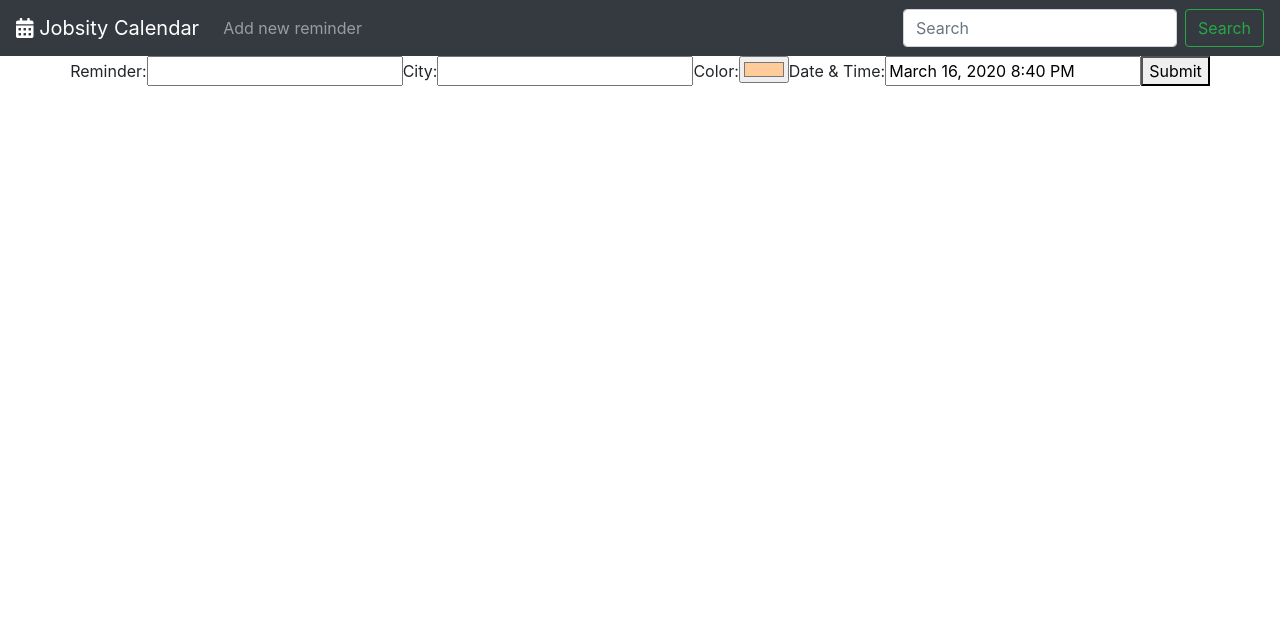
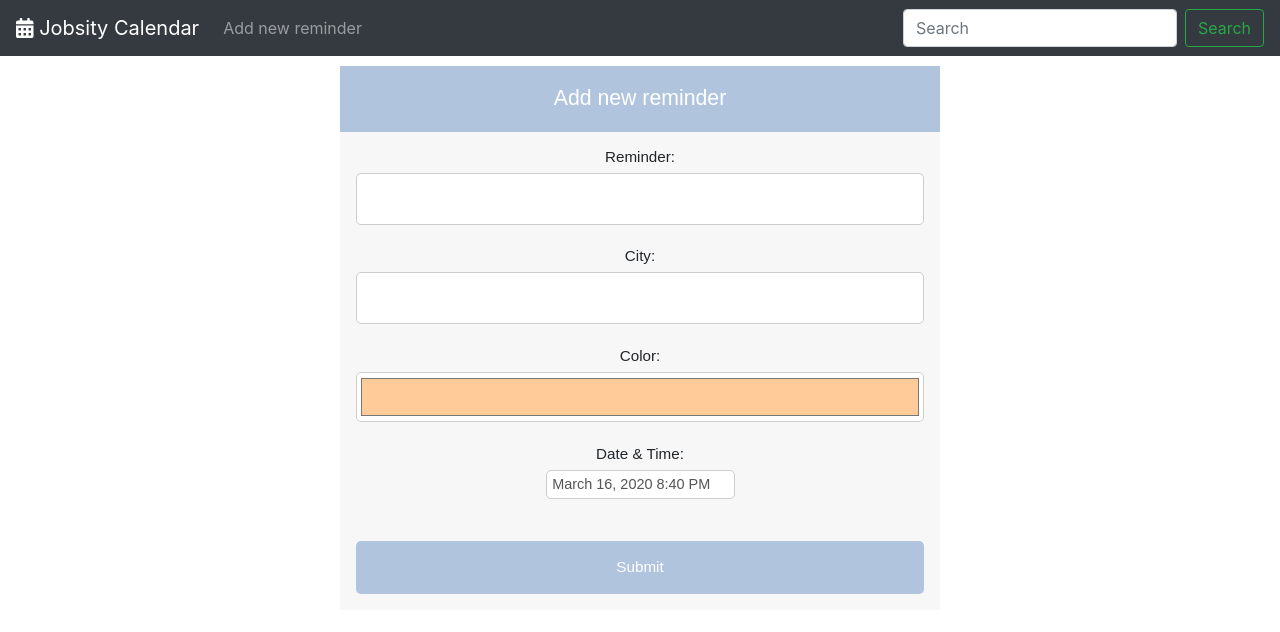
Before and after one commit to fx2000/react-calendar, a React (Create React App) app in the folder client/: page /add in a window 1280 px wide. Shown: the top 632 px of the page. Built offline with nearby package versions, Linux system fonts and the light colour scheme; no server answers.

Commit message:
Added CSS styling to Add New Reminder form

```diff
--- a/client/src/App.css
+++ b/client/src/App.css
@@ -103,3 +103,105 @@
   -webkit-box-shadow: inset 0 0 6px rgba(0, 0, 0, 0.3);
   background-color: #555;
 }
+
+.add-form {
+  font: 95% Arial, Helvetica, sans-serif;
+  max-width: 600px;
+  margin: 10px auto;
+  padding: 16px;
+  background: #f7f7f7;
+}
+.add-form h1 {
+  background: lightsteelblue;
+  padding: 20px 0;
+  font-size: 140%;
+  font-weight: 300;
+  text-align: center;
+  color: #fff;
+  margin: -16px -16px 16px -16px;
+}
+.add-form input[type="text"],
+.add-form input[type="date"],
+.add-form input[type="datetime"],
+.add-form input[type="email"],
+.add-form input[type="number"],
+.add-form input[type="search"],
+.add-form input[type="time"],
+.add-form input[type="url"],
+.add-form textarea,
+.add-form select {
+  -webkit-transition: all 0.3s ease-in-out;
+  -moz-transition: all 0.3s ease-in-out;
+  -ms-transition: all 0.3s ease-in-out;
+  -o-transition: all 0.3s ease-in-out;
+  outline: none;
+  box-sizing: border-box;
+  -webkit-box-sizing: border-box;
+  -moz-box-sizing: border-box;
+  width: 100%;
+  background: #fff;
+  margin-bottom: 4%;
+  border: 1px solid #ccc;
+  padding: 3%;
+  color: #555;
+  font: 95% Arial, Helvetica, sans-serif;
+  border-radius: 5px;
+}
+
+.add-form input[type="color"] {
+  -webkit-transition: all 0.3s ease-in-out;
+  -moz-transition: all 0.3s ease-in-out;
+  -ms-transition: all 0.3s ease-in-out;
+  -o-transition: all 0.3s ease-in-out;
+  outline: none;
+  box-sizing: border-box;
+  -webkit-box-sizing: border-box;
+  -moz-box-sizing: border-box;
+  width: 100%;
+  min-height: 50px;
+  background: #fff;
+  margin-bottom: 4%;
+  border: 1px solid #ccc;
+  color: #555;
+  font: 95% Arial, Helvetica, sans-serif;
+  border-radius: 5px;
+}
+
+.add-form input[type="text"]:focus,
+.add-form input[type="date"]:focus,
+.add-form input[type="datetime"]:focus,
+.add-form input[type="email"]:focus,
+.add-form input[type="number"]:focus,
+.add-form input[type="search"]:focus,
+.add-form input[type="time"]:focus,
+.add-form input[type="url"]:focus,
+.add-form textarea:focus,
+.add-form select:focus {
+  box-shadow: 0 0 5px lightsteelblue;
+  padding: 3%;
+  border: 1px solid lightsteelblue;
+}
+
+.add-form button {
+  box-sizing: border-box;
+  -webkit-box-sizing: border-box;
+  -moz-box-sizing: border-box;
+  width: 100%;
+  padding: 3%;
+  background: lightsteelblue;
+  border-bottom: 2px solid lightsteelblue;
+  border-top-style: none;
+  border-right-style: none;
+  border-left-style: none;
+  color: #fff;
+  border-radius: 5px;
+}
+.add-form button:hover {
+  background: #2ebc99;
+}
+
+.error {
+  color: red;
+  margin: 5px;
+  padding: 5px;
+}
--- a/client/src/pages/Add/Add.js
+++ b/client/src/pages/Add/Add.js
@@ -22,7 +22,8 @@ export const Add = () => {
   };
 
   return (
-    <div>
+    <div className="add-form">
+      <h1>Add new reminder</h1>
       <form onSubmit={handleSubmit(onSubmit)}>
         <label htmlFor="description">Reminder: </label>
         <input
@@ -48,7 +49,7 @@ export const Add = () => {
           defaultValue="#FFCC99"
           ref={register({ required: true })}
         />
-        <label htmlFor="datetime">Date & Time: </label>
+        <label htmlFor="datetime">Date & Time: </label><br/>
         <DatePicker
           selected={startDate}
           onChange={date => setStartDate(date)}
@@ -57,9 +58,9 @@ export const Add = () => {
           timeIntervals={60}
           timeCaption="Time"
           dateFormat="MMMM d, yyyy h:mm aa"
-        />
-        {errors.description && <span>You must add a description</span>}
-        {errors.city && <span>You must add a city</span>}
+        /><br/>
+        {errors.description && <span className="error">You must add a description</span>}<br/>
+        {errors.city && <span className="error">You must add a city</span>}<br />
         <button type='submit'>Submit</button>
       </form>
     </div>
```
